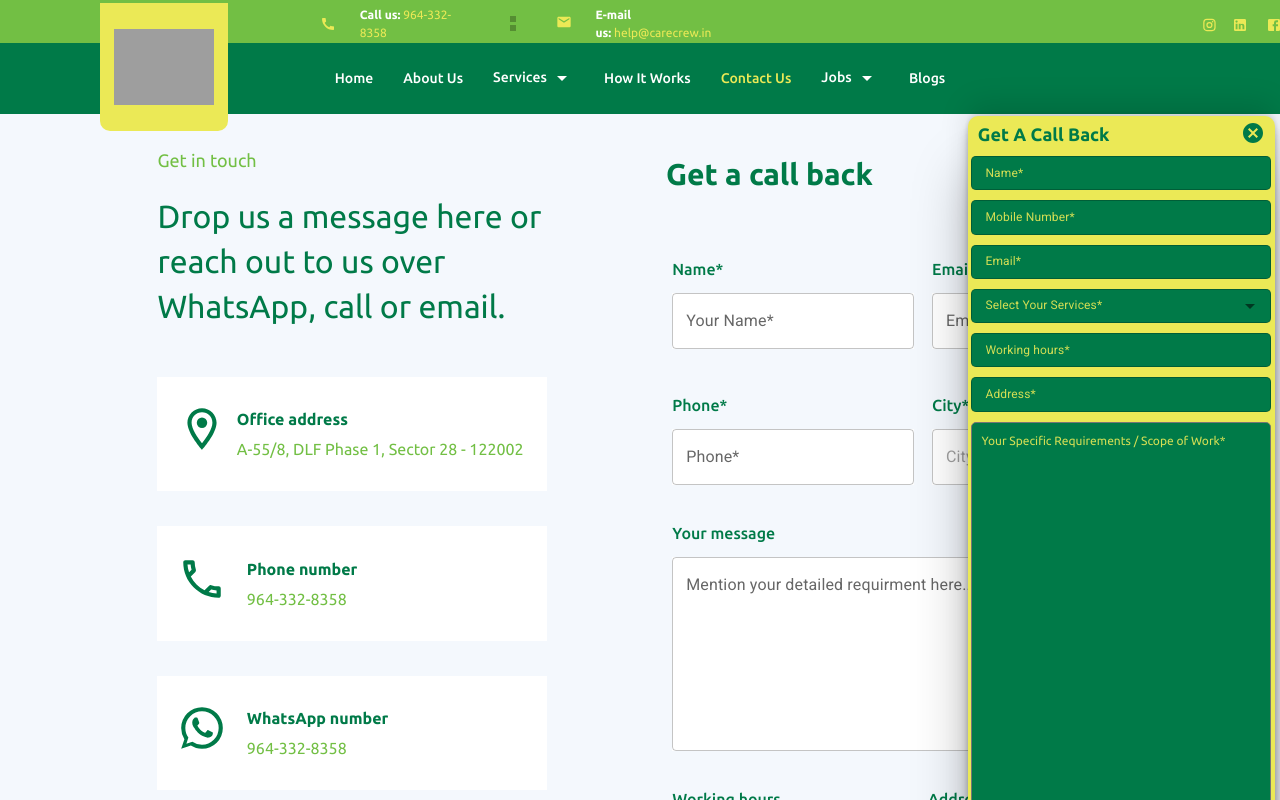
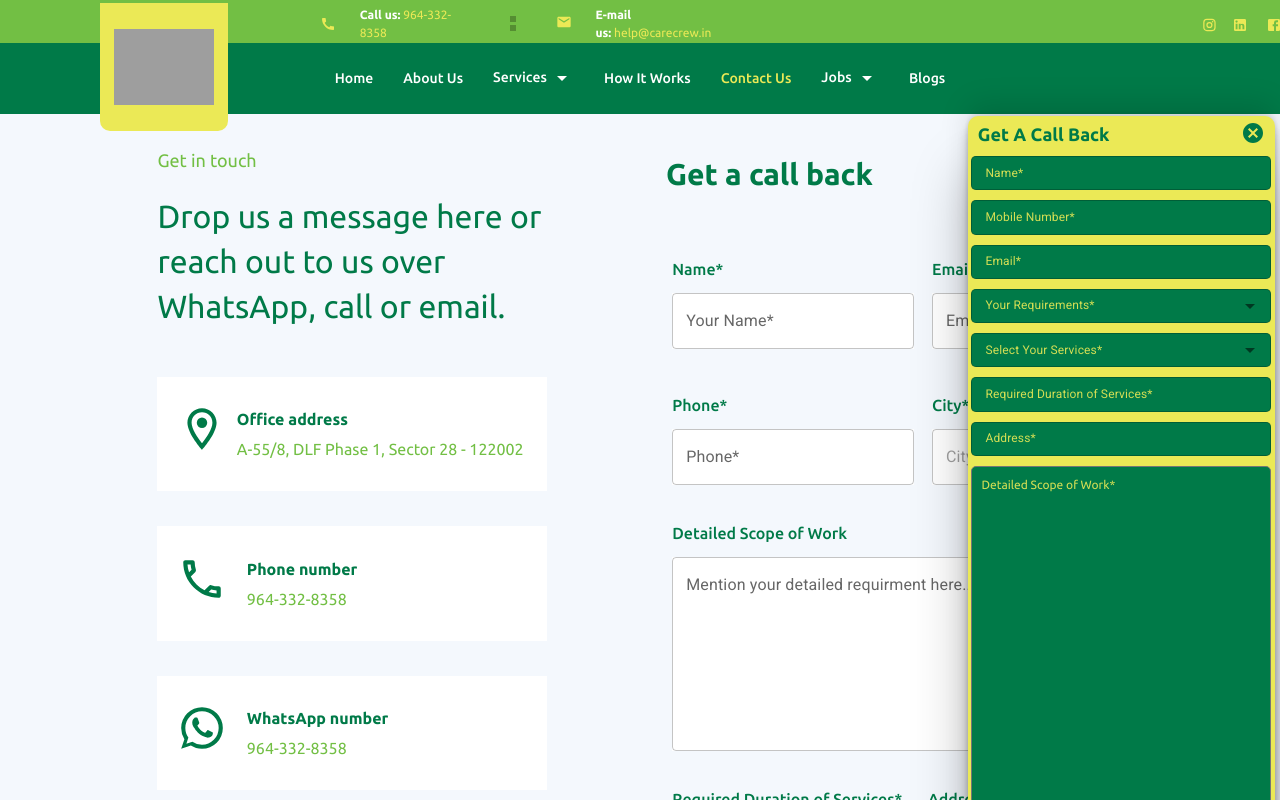
Before and after one commit to shubham78640/CareCrew2.O, a React (Create React App) app in the folder carecrew/: page /contactus in a window 1280 px wide. Shown: the top 800 px of the page. Built offline with nearby package versions, Linux system fonts and the light colour scheme; grey boxes are pictures that could not be loaded.

Commit message:
updated Task Changes Given by Pratik ji In main form

```diff
--- a/carecrew/src/components/Contact/Contact.js
+++ b/carecrew/src/components/Contact/Contact.js
@@ -340,7 +340,7 @@ function Contact() {
                         renderInput={(params) => (
                           <TextField
                             {...params}
-                            placeholder="City"
+                            placeholder="City*"
                             sx={{
                               backgroundColor: "white",
                               marginTop: "12px",
@@ -355,7 +355,7 @@ function Contact() {
               </Box>
               <Grid item lg={12} xs={12} mt={2}>
                 <Box p="0% 4%">
-                  <Box sx={{ fontWeight: 500 }}>Your message</Box>
+                  <Box sx={{ fontWeight: 500 }}>Detailed Scope of Work</Box>
                   <TextField
                     id="outlined-textarea"
                     label="Mention your detailed requirment here..."
@@ -377,10 +377,10 @@ function Contact() {
                 <Grid container mt={2}>
                   <Grid item lg={6} xs={12}>
                     <Box>
-                      <Box sx={{ fontWeight: 500 }}>Working hours</Box>
+                      <Box sx={{ fontWeight: 500 }}>Required Duration of Services*</Box>
                       <TextField
                         id="outlined-basic"
-                        label="Working hours"
+                        label="Required Duration of Services*"
                         variant="outlined"
                         color="success"
                         sx={{
@@ -419,7 +419,7 @@ function Contact() {
                   variant="contained"
                   color="success"
                   disabled={
-                    name && phone && address && email && workinghr
+                    name && phone && address && workinghr
                       ? false
                       : true
                   }
--- a/carecrew/src/components/Headers/navbaar.css
+++ b/carecrew/src/components/Headers/navbaar.css
@@ -21,5 +21,10 @@
 
       .Class_Services_Navbar{
        color:#007a48;
+      }
 
+      .custom-autocomplete .MuiAutocomplete-tag {
+        background-color: #0a5938; /* Customize the background color */
+        color: white; /* Customize the text color */
+        font-size: 12px;
       }
--- a/carecrew/src/components/Home/GetACallBackForm.js
+++ b/carecrew/src/components/Home/GetACallBackForm.js
@@ -13,6 +13,7 @@ import { multiStepContext } from "../../Context/FormContext";
 import { useNavigate } from "react-router-dom";
 import { MasterApi } from "../../AllData";
 import moment from "moment";
+import "../Headers/navbaar.css";
 
 function GetACallBackForm({ data }) {
   const [services, setServices] = useState([]);
@@ -25,6 +26,7 @@ function GetACallBackForm({ data }) {
   const [address, setAddress] = useState("");
   const [phoneNumber, setPhoneNumber] = useState("");
   const [othersLocality, setOthersLocality] = useState("");
+  const [yourRequirement,setYourRequirement]= useState("");
   const [society, setSociety] = useState([]);
   const [cityDD, setCityDD] = useState([]);
   const { setCloseForm } = useContext(multiStepContext);
@@ -58,6 +60,7 @@ function GetACallBackForm({ data }) {
       phoneNumber: phoneNumber,
       service: newServices,
       workingHours: workinghour,
+      yourRequirement:yourRequirement
     };
     setAddress("");
     setEmail("");
@@ -66,6 +69,7 @@ function GetACallBackForm({ data }) {
     setServices([]);
     setPhoneNumber("");
     setLongcontent("");
+    setYourRequirement("");
     setButtonText("Submitiing...");
 
     try {
@@ -82,6 +86,7 @@ function GetACallBackForm({ data }) {
             <p>Service:- ${postData.service}</p>
             <p>Work Hour:- ${postData.workingHours}</p>
             <p>Address:- ${postData.address}</p>
+            <p>Your Requirement:- ${postData.yourRequirement}</p>
             <p>Message:- ${postData.message}</p>`,
       };
 
@@ -172,12 +177,48 @@ function GetACallBackForm({ data }) {
           },
         }}
       />
+
+<Autocomplete
+        size="small"
+        color="primary"
+        sx={{ width: "300px" }}
+        // className="custom-autocomplete"
+        options={yourRequirementsDD}
+        getOptionLabel={(option) => option}
+        value={yourRequirement}
+        onChange={(event, newValue) => {
+          setYourRequirement(newValue);
+        }}
+        renderInput={(params) => (
+          <TextField
+            {...params}
+            placeholder="Your Requirements*"
+            sx={{
+              backgroundColor: "#007a48",
+              borderRadius: "5px",
+              input: {
+                fontSize: "12px",
+                color: "white",
+                "&::placeholder": {
+                  textOverflow: "ellipsis !important",
+                  fontWeight: "400",
+                  opacity: 0.9,
+                  color: "#ebe956",
+                  fontSize: "12px",
+                },
+              },
+            }}
+          />
+        )}
+      />
+
       <Autocomplete
         multiple
         disableCloseOnSelect
         size="small"
         color="primary"
         sx={{ width: "300px" }}
+        className="custom-autocomplete"
         options={servicesData}
         getOptionLabel={(option) => option.service}
         value={services}
@@ -209,7 +250,7 @@ function GetACallBackForm({ data }) {
 
       <TextField
         size="small"
-        placeholder="Working hours*"
+        placeholder="Required Duration of Services*"
         value={workinghour}
         onChange={(e) => {
           setWorkinghour(e.target.value);
@@ -289,7 +330,7 @@ function GetACallBackForm({ data }) {
           setLongcontent(e.target.value);
         }}
         minRows={data}
-        placeholder="Your Specific Requirements / Scope of Work*"
+        placeholder="Detailed Scope of Work*"
         style={{
           backgroundColor: "#007a48",
           borderRadius: "5px",
@@ -309,7 +350,7 @@ function GetACallBackForm({ data }) {
             handleClick(onSuccess, onError);
           }}
           disabled={
-            name && email && phoneNumber && address && workinghour&&longContent&&services.length
+            name && email && phoneNumber && address && workinghour&&yourRequirement&&longContent&&services.length
               ? false
               : true
           }
@@ -327,7 +368,7 @@ function GetACallBackForm({ data }) {
 export default GetACallBackForm;
 
 const servicesData = [
-  { service: "HouseKeeping" },
+  { service: "Housekeeping" },
   { service: "Child Care" },
   { service: "Elder Care" },
   { service: "Cooking" },
@@ -338,3 +379,5 @@ const servicesData = [
 const cityData = [{ city: "Gudgaon" }, { city: "Others" }];
 
 const localityData = [{ locality: "upcomming" }];
+
+const yourRequirementsDD = ["Regular Help for Daily Service", "On-demand Help for One-time Service"];
```
